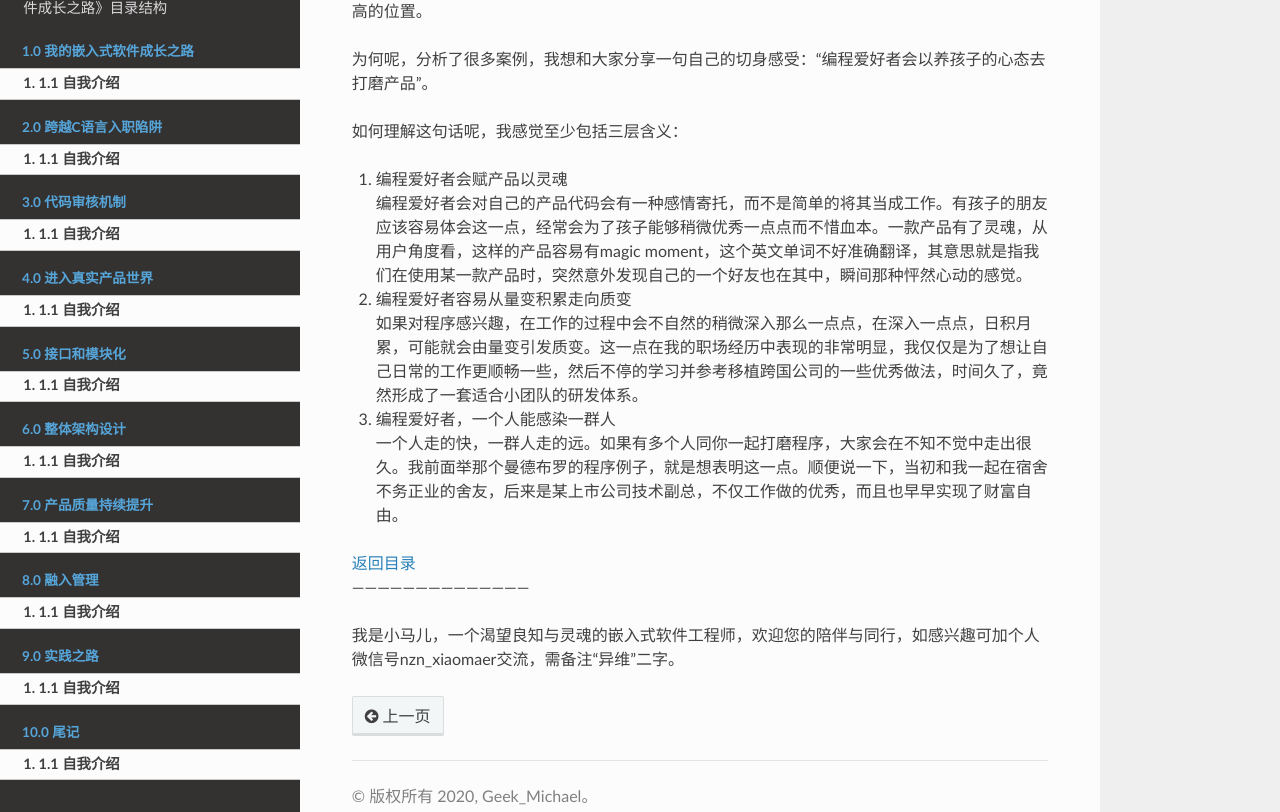
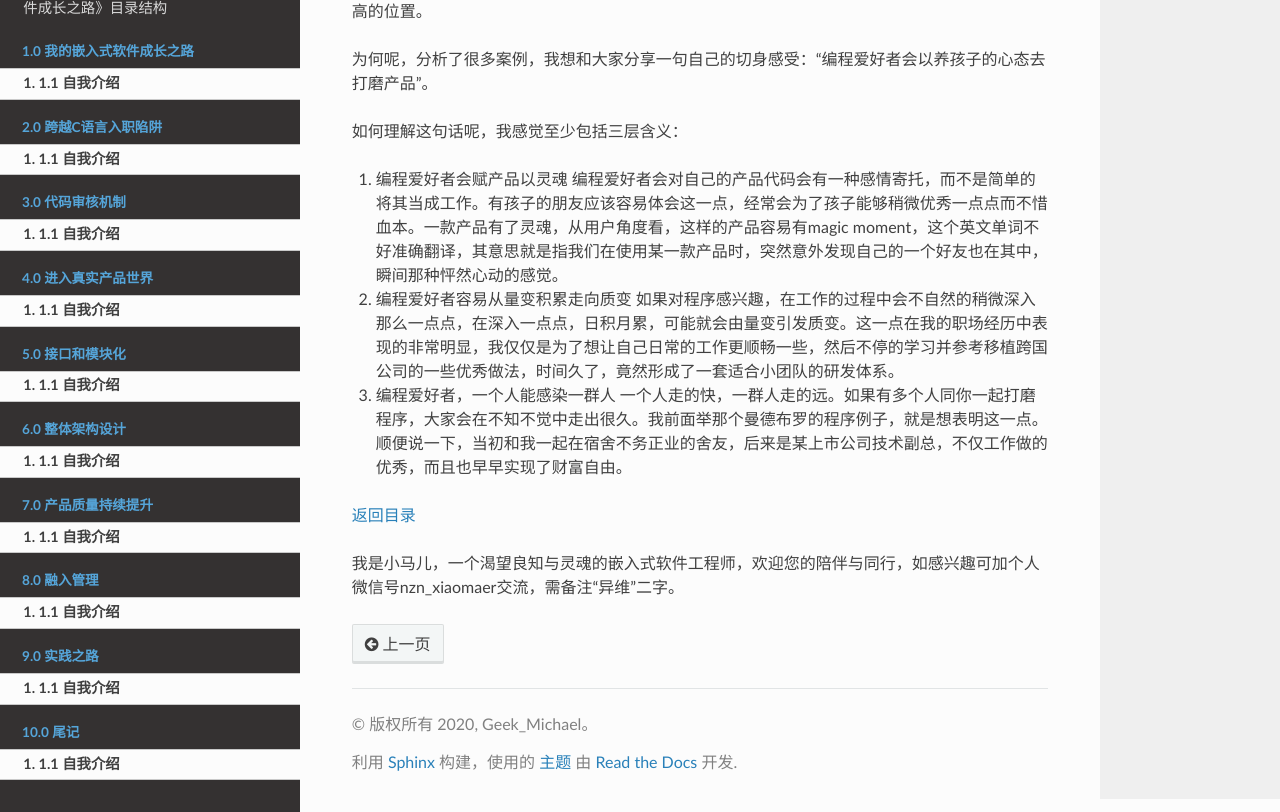
Before and after one commit to michaelzhang1987/MyGrowthOfEmbeddedRoad, a Sphinx documentation site: the page built from Documentation/10-wo-de-qian-ru-shi-cheng-zhang-zhi-lu/11-zi-wo-jian-shao.md, in a window 1280 px wide and 900 px high, scrolled down 2132 px, cut to the strip 88-900 px from the top of the window. Built offline with Sphinx 7.4.7 and the Read the Docs theme 2.0.0, drawn with Linux system fonts in a browser that asks for light colours.

Commit message:
继续更改部分文档Markdown语法格式

```diff
--- a/Documentation/10-wo-de-qian-ru-shi-cheng-zhang-zhi-lu/11-zi-wo-jian-shao.md
+++ b/Documentation/10-wo-de-qian-ru-shi-cheng-zhang-zhi-lu/11-zi-wo-jian-shao.md
@@ -44,16 +45,12 @@
 如何理解这句话呢，我感觉至少包括三层含义：
 
 1.  编程爱好者会赋产品以灵魂
-    编程爱好者会对自己的产品代码会有一种感情寄托，而不是简单的将其当成工作。有孩子的朋友应该容易体会这一点，经常会为了孩子能够稍微优秀一点点而不惜血本。一款产品有了灵魂，从用户角度看，这样的产品容易有magic moment，这个英文单词不好准确翻译，其意思就是指我们在使用某一款产品时，突然意外发现自己的一个好友也在其中，瞬间那种怦然心动的感觉。
-
+    编程爱好者会对自己的产品代码会有一种感情寄托，而不是简单的将其当成工作。有孩子的朋友应该容易体会这一点，经常会为了孩子能够稍微优秀一点点而不惜血本。一款产品有了灵魂，从用户角度看，这样的产品容易有magic moment，这个英文单词不好准确翻译，其意思就是指我们在使用某一款产品时，突然意外发现自己的一个好友也在其中，瞬间那种怦然心动的感觉。<br>
 2.  编程爱好者容易从量变积累走向质变
-    如果对程序感兴趣，在工作的过程中会不自然的稍微深入那么一点点，在深入一点点，日积月累，可能就会由量变引发质变。这一点在我的职场经历中表现的非常明显，我仅仅是为了想让自己日常的工作更顺畅一些，然后不停的学习并参考移植跨国公司的一些优秀做法，时间久了，竟然形成了一套适合小团队的研发体系。
-
+    如果对程序感兴趣，在工作的过程中会不自然的稍微深入那么一点点，在深入一点点，日积月累，可能就会由量变引发质变。这一点在我的职场经历中表现的非常明显，我仅仅是为了想让自己日常的工作更顺畅一些，然后不停的学习并参考移植跨国公司的一些优秀做法，时间久了，竟然形成了一套适合小团队的研发体系。<br>
 3.  编程爱好者，一个人能感染一群人
-    一个人走的快，一群人走的远。如果有多个人同你一起打磨程序，大家会在不知不觉中走出很久。我前面举那个曼德布罗的程序例子，就是想表明这一点。顺便说一下，当初和我一起在宿舍不务正业的舍友，后来是某上市公司技术副总，不仅工作做的优秀，而且也早早实现了财富自由。
-
+    一个人走的快，一群人走的远。如果有多个人同你一起打磨程序，大家会在不知不觉中走出很久。我前面举那个曼德布罗的程序例子，就是想表明这一点。顺便说一下，当初和我一起在宿舍不务正业的舍友，后来是某上市公司技术副总，不仅工作做的优秀，而且也早早实现了财富自由。<br>
 
 [返回目录](https://blog.csdn.net/zhangmalong/article/details/103197670)
-——————————————
 
 我是小马儿，一个渴望良知与灵魂的嵌入式软件工程师，欢迎您的陪伴与同行，如感兴趣可加个人微信号nzn_xiaomaer交流，需备注“异维”二字。
```
Also changed, not shown: other parts of Documentation/10-wo-de-qian-ru-shi-cheng-zhang-zhi-lu/11-zi-wo-jian-shao.md (+3 -2 lines), Documentation/00-xu-yan/00-xie-yi-yi-ben-shu-na-er-shi-zai-jing-hua.md (+1 -2 lines).
